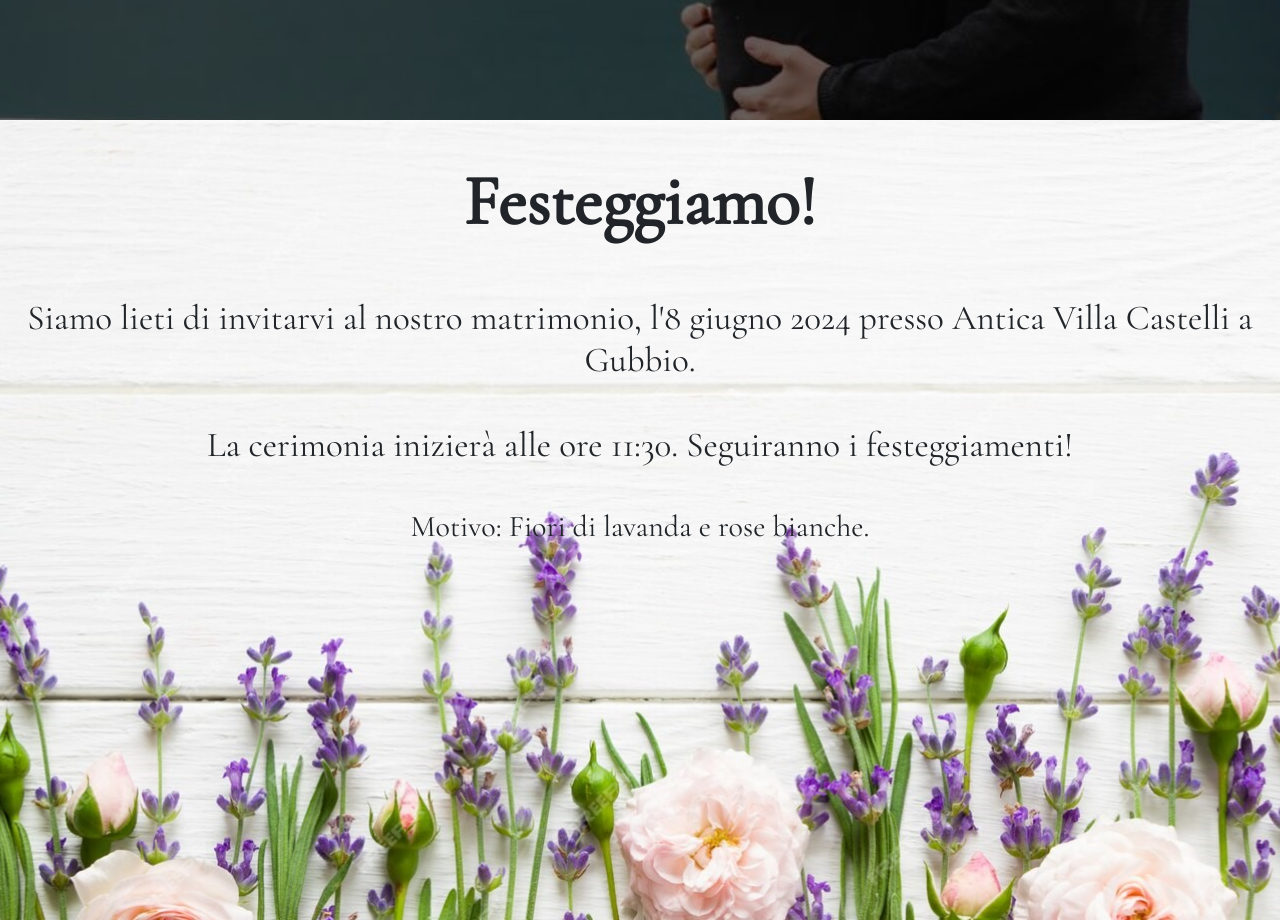
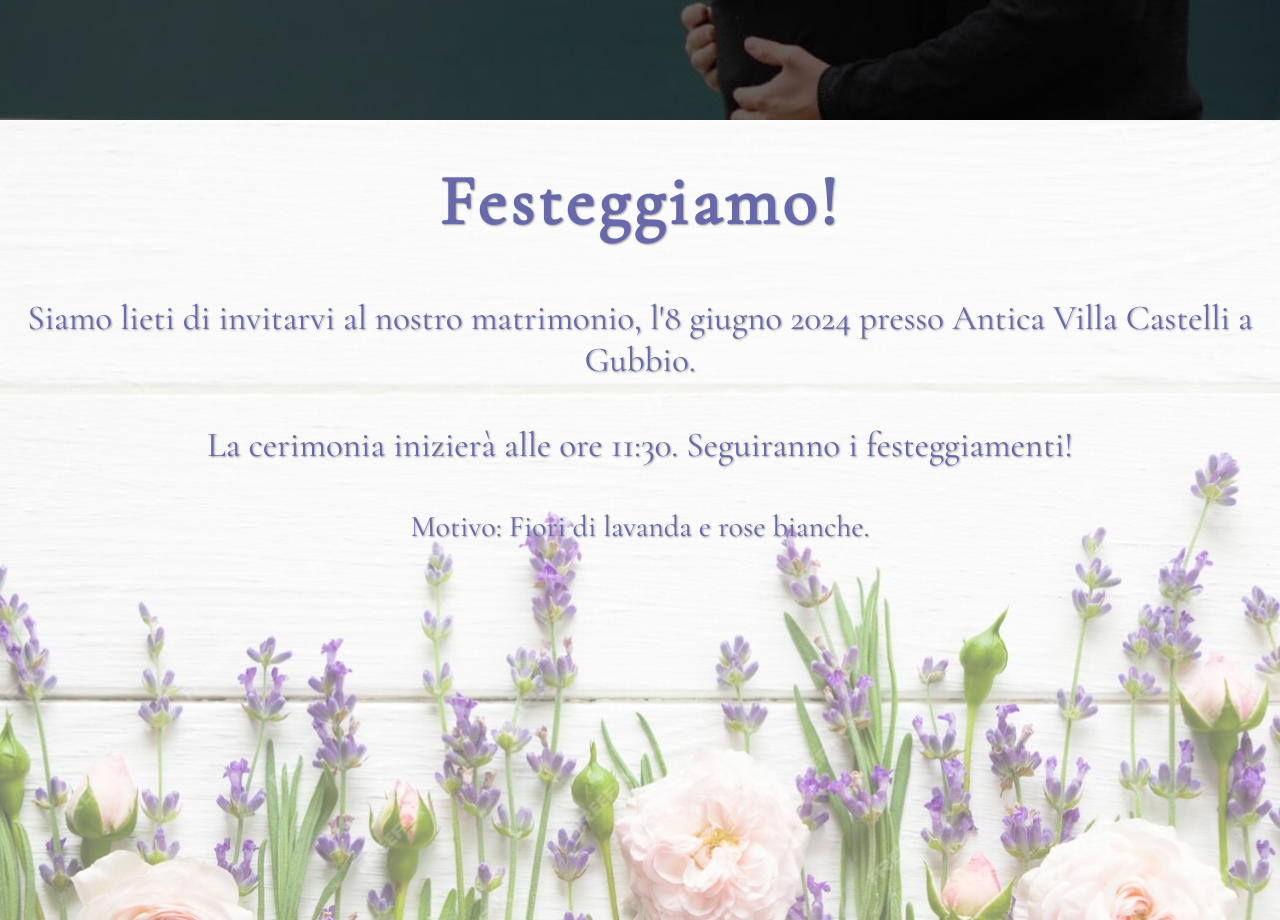
Before and after one commit to marcoottaiano/WeddingPartecipation, a React (Create React App) app: page / in a window 1280 px wide. Shown: the part 680-1600 px from the top of the page. Built offline with nearby package versions, Linux system fonts and the light colour scheme.

Commit message:
update css

```diff
--- a/src/App.js
+++ b/src/App.js
@@ -1,11 +1,22 @@
 import './App.scss';
 import Home from './views/Home';
+import ScrollToTop from 'react-scroll-to-top';
 
 function App() {
   return (
-    <div className="App">
+    <>
+      <ScrollToTop smooth style={{
+        borderRadius: '200px',
+        padding: '10px',
+        height: 'auto',
+        width: 'auto',
+        zIndex: 10,
+        opacity: 0.9,
+        color: 'white',
+        backgroundColor: '#6869AA'
+      }} color='white' />
       <Home />
-    </div>
+    </>
   );
 }
 
--- a/src/_variables.scss
+++ b/src/_variables.scss
@@ -1,4 +1,4 @@
-$primary: #D8D5F2;
+$primary: #6869AA;
 $secondary: #E8E7EA;
 $tertiary: #cfc36f;
 
--- a/src/styles/home.scss
+++ b/src/styles/home.scss
@@ -21,14 +21,7 @@
   src: url('../assets/fonts/PlayfairDisplay-Regular.ttf');
 }
 
-.bg-overlay {
-  width: 100vw;
-  height: 100vh;
-  background-color: black;
-  opacity: 0.6;
-  z-index: 2;
-  position: absolute;
-}
+
 
 #landing-section {
   width: 100vw;
@@ -37,6 +30,15 @@
   background-repeat: no-repeat;
   background-position: center;
   background-size: cover;
+
+  .bg-overlay {
+    width: 100vw;
+    height: 100vh;
+    background-color: black;
+    opacity: 0.6;
+    z-index: 2;
+    position: absolute;
+  }
 
   .title-container {
     display: flex;
@@ -165,6 +167,15 @@
   background-repeat: no-repeat;
   background-size: cover;
 
+  .bg-overlay {
+    width: 100vw;
+    height: 100vh;
+    background-color: white;
+    opacity: 0.4;
+    z-index: 2;
+    position: absolute;
+  }
+
   .text-container {
     position: relative;
     z-index: 3;
@@ -174,11 +185,14 @@
     align-items: center;
     gap: 20px;
     flex-direction: column;
+    color: #6869AA;
+    text-shadow: 1px 1px 2px #999999;
 
     h1 {
       padding-bottom: 10px;
       font-weight: bold;
       font-size: 40px;
+      letter-spacing: 4px;
     }
 
     h3 {
--- a/src/views/Home.js
+++ b/src/views/Home.js
@@ -46,6 +46,7 @@
           </svg>
         </section>
         <section id='invite-section'>
+          <div className='bg-overlay' />
           <div className='text-container'>
             <h1>
               Festeggiamo!
```
